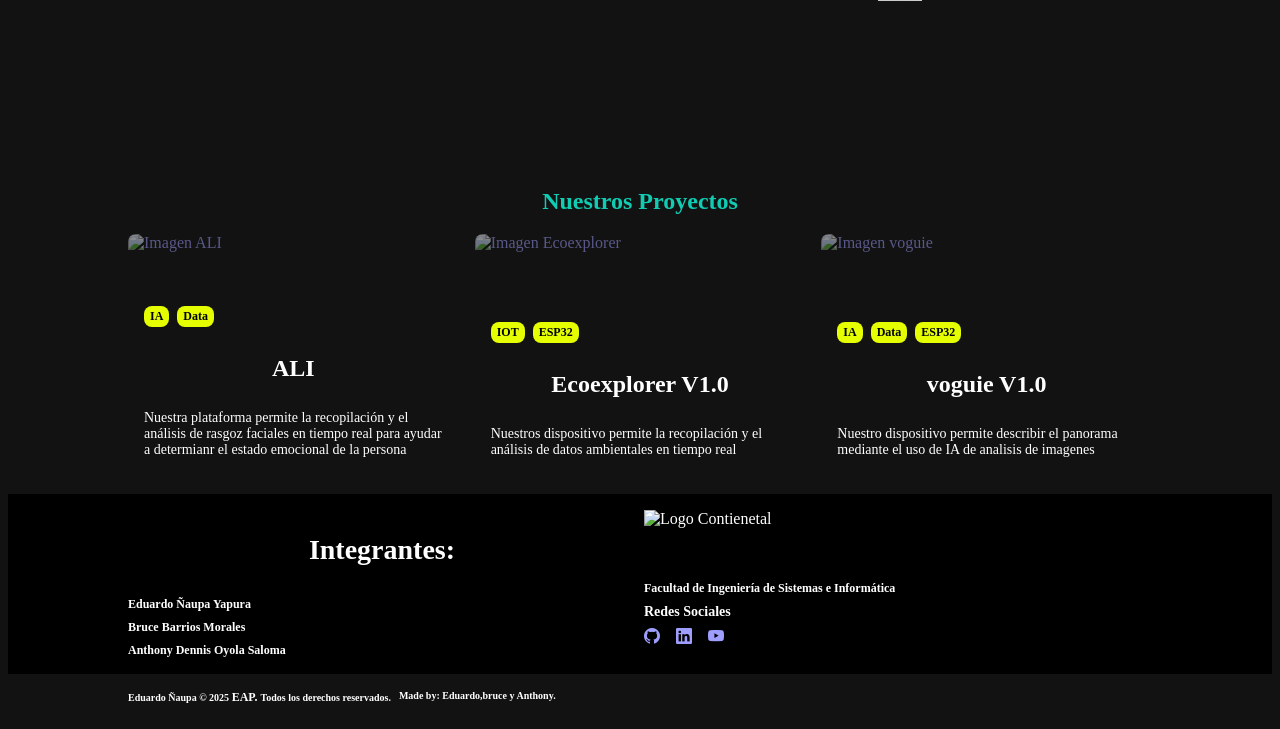
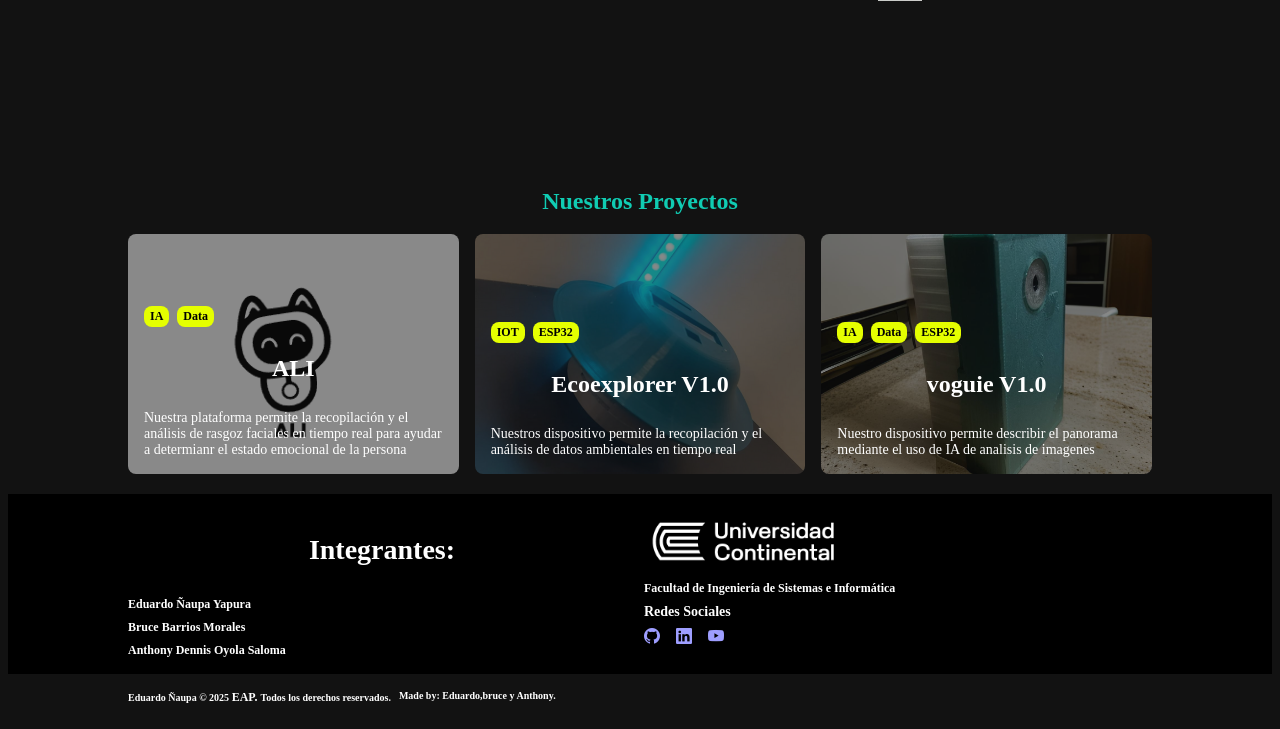
Before and after one commit to Darkness15961/Trabajo-Portafolio, a plain HTML site: page index.html in a window 1280 px wide. Shown: the part 915-1644 px from the top of the page. Drawn offline with nearby package versions, Linux system fonts and the light colour scheme; the site is published under a folder, as on GitHub Pages, so addresses that start at the root find nothing; a web font is replaced by a local one.

Commit message:
correcion de bugs

```diff
--- a/index.html
+++ b/index.html
@@ -48,7 +48,7 @@
                 <div class="container g-layout g-layout--center g-layout--auto-fit-columns-lg g-4">
                     <a href="https://aliapp.blocmin.com/login" class="card card--overlay">
                         <div class="card__body">
-                            <img src="/img/ALI.png" alt="Imagen ALI"
+                            <img src="./img/ALI.png" alt="Imagen ALI"
                                 width="426" height="240" class="img img--background2">
                                     <ul class="list d-flex g-2">
                                         <li class="badge badge--primary interactive interactive--sm">IA</li>
@@ -62,7 +62,7 @@
                     </a>
                     <a href="#" class="card card--overlay">
                         <div class="card__body">
-                            <img src="/img/eco primera version.png" alt="Imagen Ecoexplorer"
+                            <img src="./img/eco primera version.png" alt="Imagen Ecoexplorer"
                                 width="426" height="240" class="img img--background2">
                                     <ul class="list d-flex g-2">
                                         <li class="badge badge--primary interactive interactive--sm">IOT</li>
@@ -75,7 +75,7 @@
                     </a>
                     <a href="#" class="card card--overlay">
                         <div class="card__body">
-                            <img src="/img/image.png" alt="Imagen voguie"
+                            <img src="./img/image.png" alt="Imagen voguie"
                                 width="426" height="240" class="img img--background2">
                                     <ul class="list d-flex g-2">
                                         <li class="badge badge--primary interactive interactive--sm">IA</li>
@@ -99,7 +99,7 @@
                 <h2 class="interactive interactive--sm">Anthony Dennis Oyola Saloma</h2>
             </div>
             <div class="d-flex f-direction-column g-2">
-                <img src="/img/LOGO_HORIZONTAL_RGB_NEGATIVO_PNG-01.png" alt="Logo Contienetal"
+                <img src="./img/LOGO_HORIZONTAL_RGB_NEGATIVO_PNG-01.png" alt="Logo Contienetal"
                 class="img" height="60" width="200">
                 <ul class="list d-flex f-direction-column g-1">
                 <li>
```
